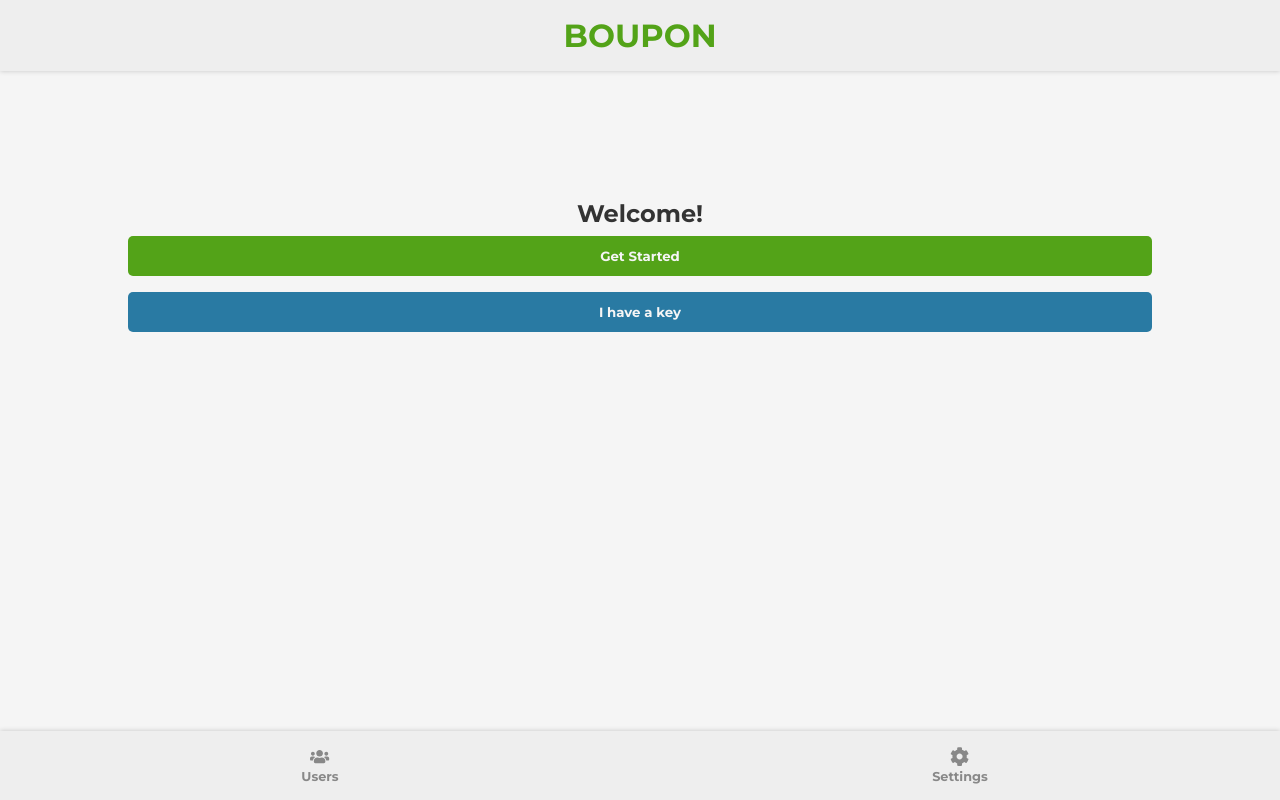
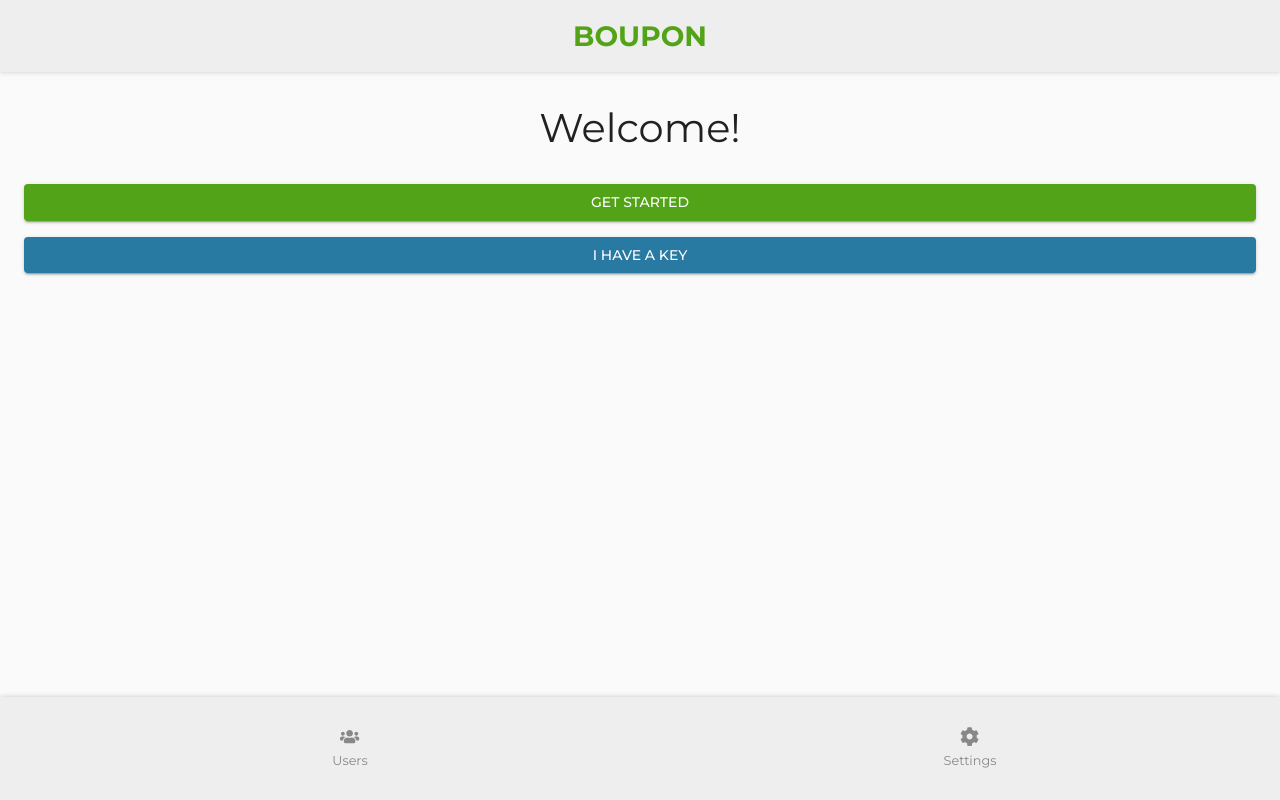
Before and after one commit to OsirisX3R0/boupon, a React (Create React App) app: page / in a window 1280 px wide. Built offline with nearby package versions, Linux system fonts and the light colour scheme.

Commit message:
Added Material UI theme

```diff
--- a/public/index.html
+++ b/public/index.html
@@ -24,6 +24,26 @@
       work correctly both with client-side routing and a non-root public URL.
       Learn how to configure a non-root public URL by running `npm run build`.
     -->
+    <link
+      rel="stylesheet"
+      href="https://fonts.googleapis.com/css?family=Montserrat:300,400,500,700&display=swap"
+    />
+    <link
+      rel="stylesheet"
+      href="https://fonts.googleapis.com/css?family=Open+Sans:300,400,500,700&display=swap"
+    />
+    <link
+      rel="stylesheet"
+      href="https://fonts.googleapis.com/css?family=Source+Sans+Pro:300,400,500,700&display=swap"
+    />
+    <link
+      rel="stylesheet"
+      href="https://fonts.googleapis.com/css?family=Roboto:300,400,500,700&display=swap"
+    />
+    <link
+      rel="stylesheet"
+      href="https://fonts.googleapis.com/icon?family=Material+Icons"
+    />
     <title>React App</title>
   </head>
   <body>
--- a/src/components/home/Home.js
+++ b/src/components/home/Home.js
@@ -1,30 +1,34 @@
 import { useState } from "react";
 
-import { BlockButton, WelcomeContainer, WelcomeHeader } from "../../styles";
 import EnterName from "./EnterName";
 import EnterKey from "./EnterKey";
+import { Box, Button, Container, Typography } from "@material-ui/core";
 
 const Home = () => {
   const [showEnterKey, setShowEnterKey] = useState(false);
   const [showEnterName, setShowEnterName] = useState(false);
 
   return (
-    <WelcomeContainer>
-      <WelcomeHeader>Welcome!</WelcomeHeader>
-      <BlockButton
-        marginY=".5rem"
-        primary
-        onClick={() => setShowEnterName(true)}
-      >
-        Get Started
-      </BlockButton>
-      <BlockButton
-        marginY=".5rem"
-        secondary
+    <Container>
+      <Typography variant="h2">Welcome!</Typography>
+      <Box mb={2}>
+        <Button
+          fullWidth
+          variant="contained"
+          color="primary"
+          onClick={() => setShowEnterName(true)}
+        >
+          Get Started
+        </Button>
+      </Box>
+      <Button
+        fullWidth
+        variant="contained"
+        color="secondary"
         onClick={() => setShowEnterKey(true)}
       >
         I have a key
-      </BlockButton>
+      </Button>
       <EnterName
         isOpen={showEnterName}
         onRequestClose={() => setShowEnterName(false)}
@@ -36,7 +40,7 @@ const Home = () => {
         close={() => setShowEnterKey(false)}
         contentLabel="Enter key"
       />
-    </WelcomeContainer>
+    </Container>
   );
 };
 
--- a/src/context/GlobalContext.js
+++ b/src/context/GlobalContext.js
@@ -1,22 +1,8 @@
 import { createContext } from "react";
-import { createGlobalStyle } from "styled-components";
+
 import useLocalStorage from "../hooks/useLocalStorage";
 import useRedirect from "../hooks/useRedirect";
-
-const GlobalSyle = createGlobalStyle`
-  * {
-    box-sizing: border-box;
-    margin: 0;
-    padding: 0;
-  }
-
-  body {
-    background-color: #f5f5f5;
-    color: #333;
-    font-family: 'Montserrat', sans-serif;
-    margin: 0;
-  }
-`;
+import Theme from "../theme";
 
 export const GlobalContext = createContext();
 
@@ -30,8 +16,7 @@ export const GlobalProvider = ({ children }) => {
     <GlobalContext.Provider
       value={{ key, setKey, name, setName, auth, setAuth }}
     >
-      <GlobalSyle />
-      {children}
+      <Theme>{children}</Theme>
     </GlobalContext.Provider>
   );
 };
--- /dev/null
+++ b/src/theme/index.js
@@ -0,0 +1,47 @@
+import { createTheme } from "@material-ui/core/styles";
+import { ThemeProvider } from "@material-ui/styles";
+import CssBaseline from "@material-ui/core/CssBaseline";
+
+const theme = createTheme({
+  spacing: 8,
+  palette: {
+    primary: {
+      main: "#53a318",
+    },
+    secondary: {
+      main: "#297AA3",
+    },
+  },
+  typography: {
+    fontFamily: ["Montserrat"].join(","),
+    h1: {
+      fontSize: "3rem",
+      fontWeight: 400,
+      textAlign: "center",
+      margin: "2rem 0",
+    },
+    h2: {
+      fontSize: "2.5rem",
+      fontWeight: 400,
+      textAlign: "center",
+      margin: "2rem 0",
+    },
+    h3: {
+      fontSize: "2rem",
+      fontWeight: 500,
+      textAlign: "center",
+      margin: "2rem 0",
+    },
+  },
+});
+
+const Theme = ({ children }) => {
+  return (
+    <ThemeProvider theme={theme}>
+      <CssBaseline />
+      {children}
+    </ThemeProvider>
+  );
+};
+
+export default Theme;
```
